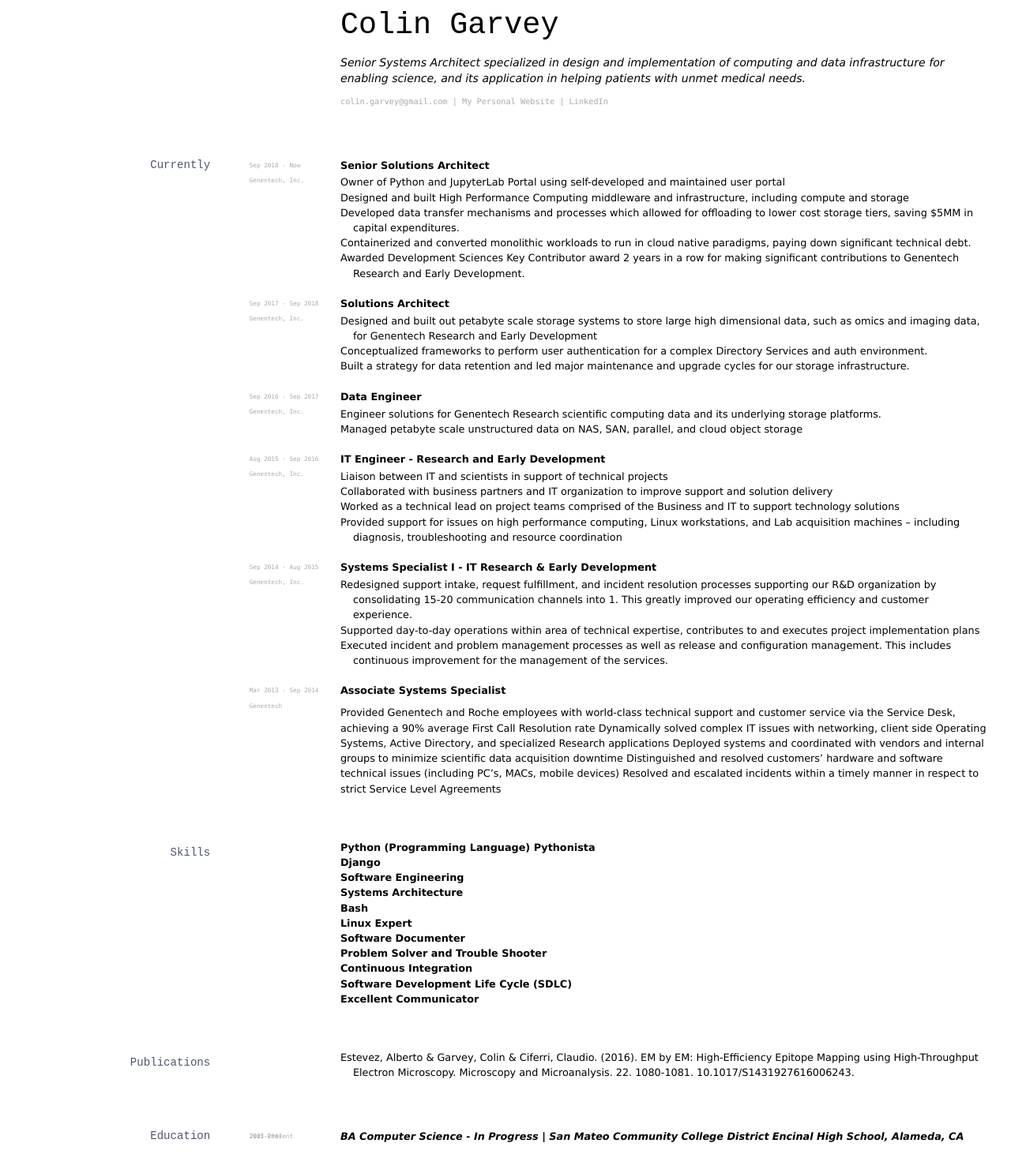
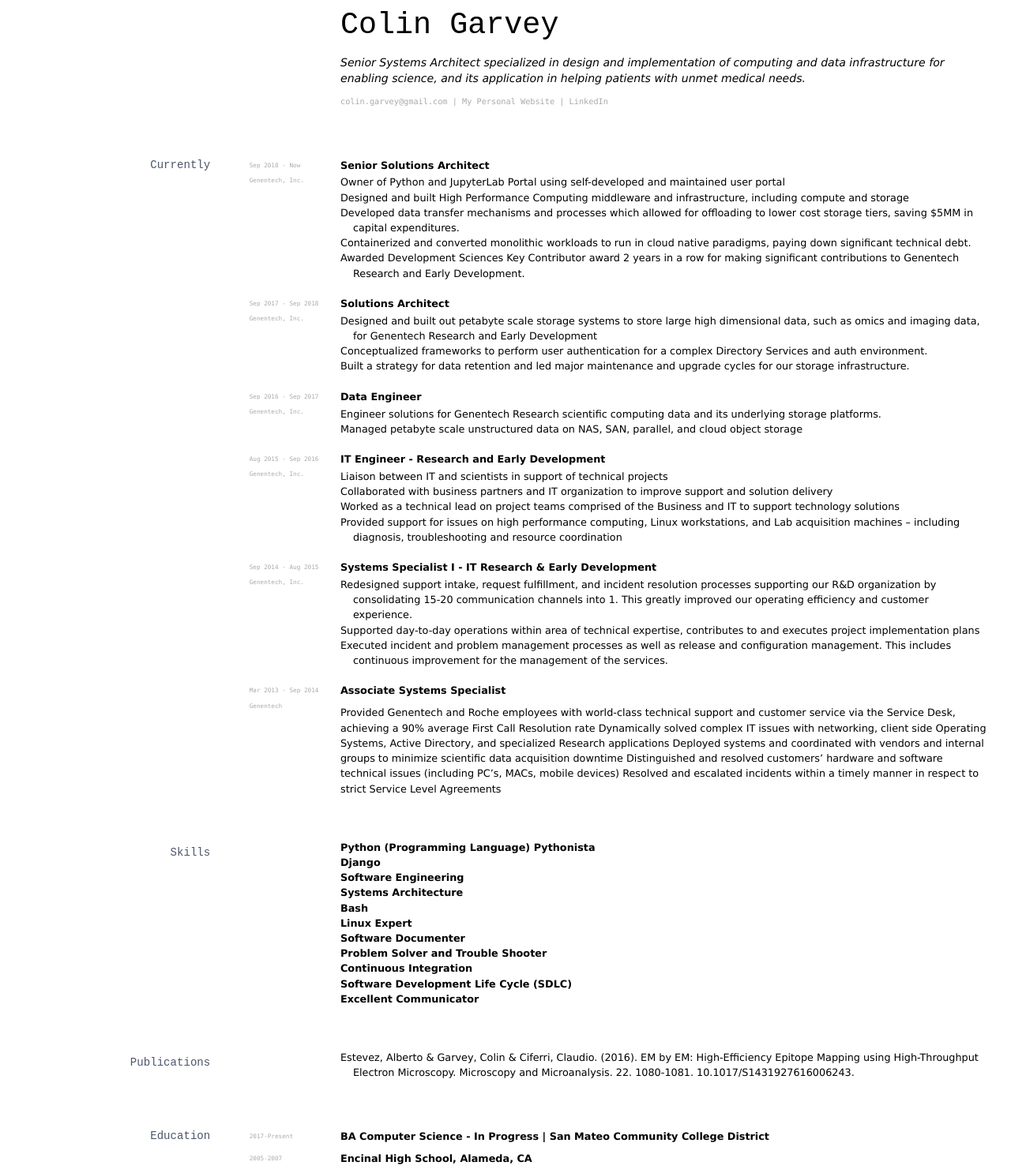
Before and after one commit to colingarvey/colingarvey.github.io, a Jekyll site: the page built from docs/_pages/cv.md, in a window 1280 px wide. Shown: the whole page at 79% size. Built offline with Jekyll 4.4.1, drawn with Linux system fonts in a browser that asks for light colours; before the commit the page ends 1458 px from its top, so only the background shows below that.

Commit message:
updated education section

```diff
--- a/docs/_pages/cv.md
+++ b/docs/_pages/cv.md
@@ -109,7 +109,9 @@ Resolved and escalated incidents within a timely manner in respect to strict Ser
 - Estevez, Alberto & Garvey, Colin & Ciferri, Claudio. (2016). EM by EM: High-Efficiency Epitope Mapping using High-Throughput Electron Microscopy. Microscopy and Microanalysis. 22. 1080-1081. 10.1017/S1431927616006243.
 
 ## Education
-_BA Computer Science - In Progress | San Mateo Community College District_
+
+__BA Computer Science - In Progress | San Mateo Community College District__
 `2017-Present`
-_Encinal High School, Alameda, CA_
+
+__Encinal High School, Alameda, CA__
 `2005-2007`
```
